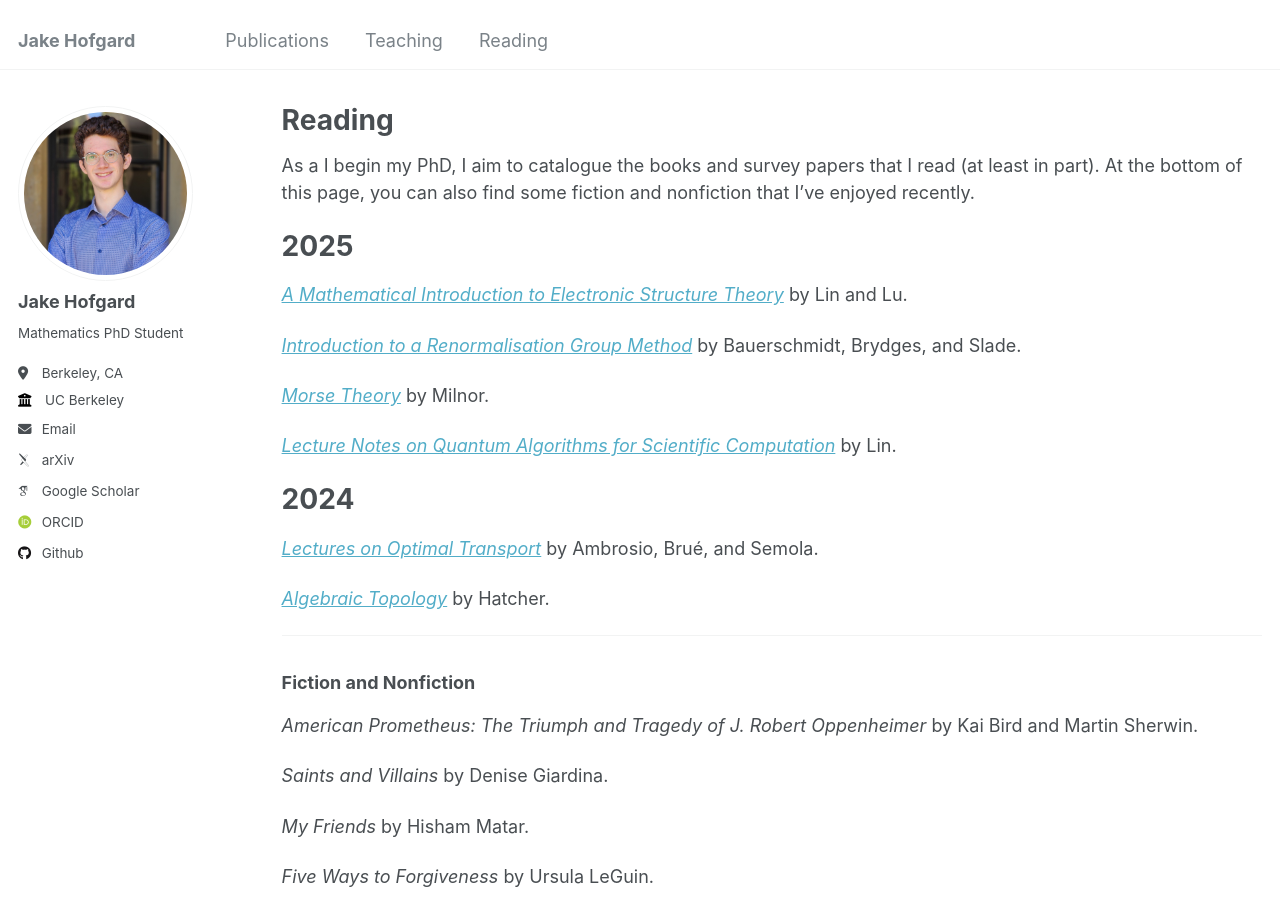
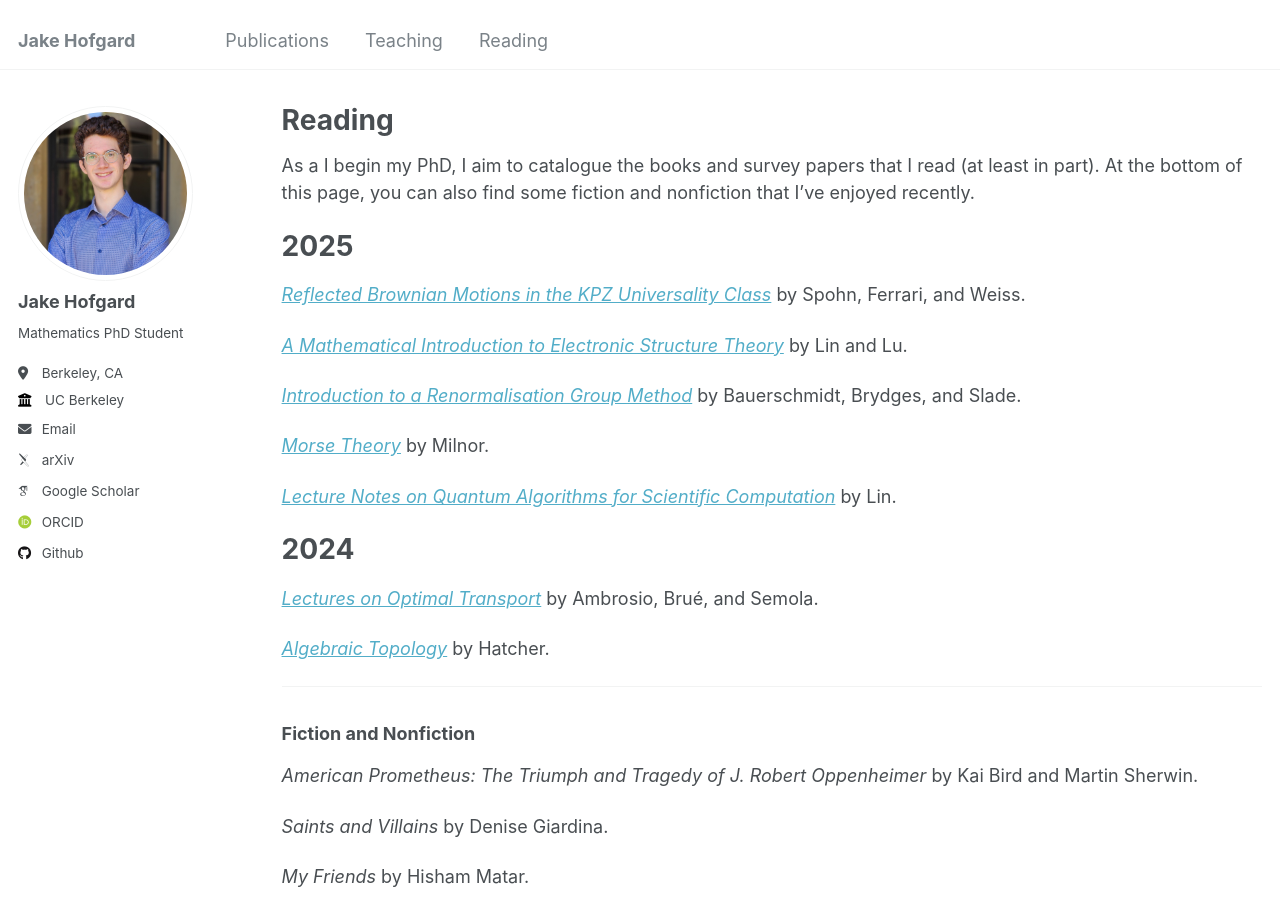
Before and after one commit to jakehofgard/jakehofgard.github.io, a Jekyll site: the page built from _pages/reading.md, in a window 1280 px wide and 900 px high. Built offline with Jekyll 4.4.1, drawn with Linux system fonts in a browser that asks for light colours; some web fonts are replaced.

Commit message:
Update reading.md

```diff
--- a/_pages/reading.md
+++ b/_pages/reading.md
@@ -8,6 +8,8 @@ author_profile: true
 As a I begin my PhD, I aim to catalogue the books and survey papers that I read (at least in part). At the bottom of this page, you can also find some fiction and nonfiction that I've enjoyed recently.
 
 # 2025
+
+*[Reflected Brownian Motions in the KPZ Universality Class](https://link.springer.com/content/pdf/10.1007/978-3-319-49499-9.pdf)* by Spohn, Ferrari, and Weiss.
 
 *[A Mathematical Introduction to Electronic Structure Theory](https://math.berkeley.edu/~linlin/esbook/)* by Lin and Lu.
 
```
